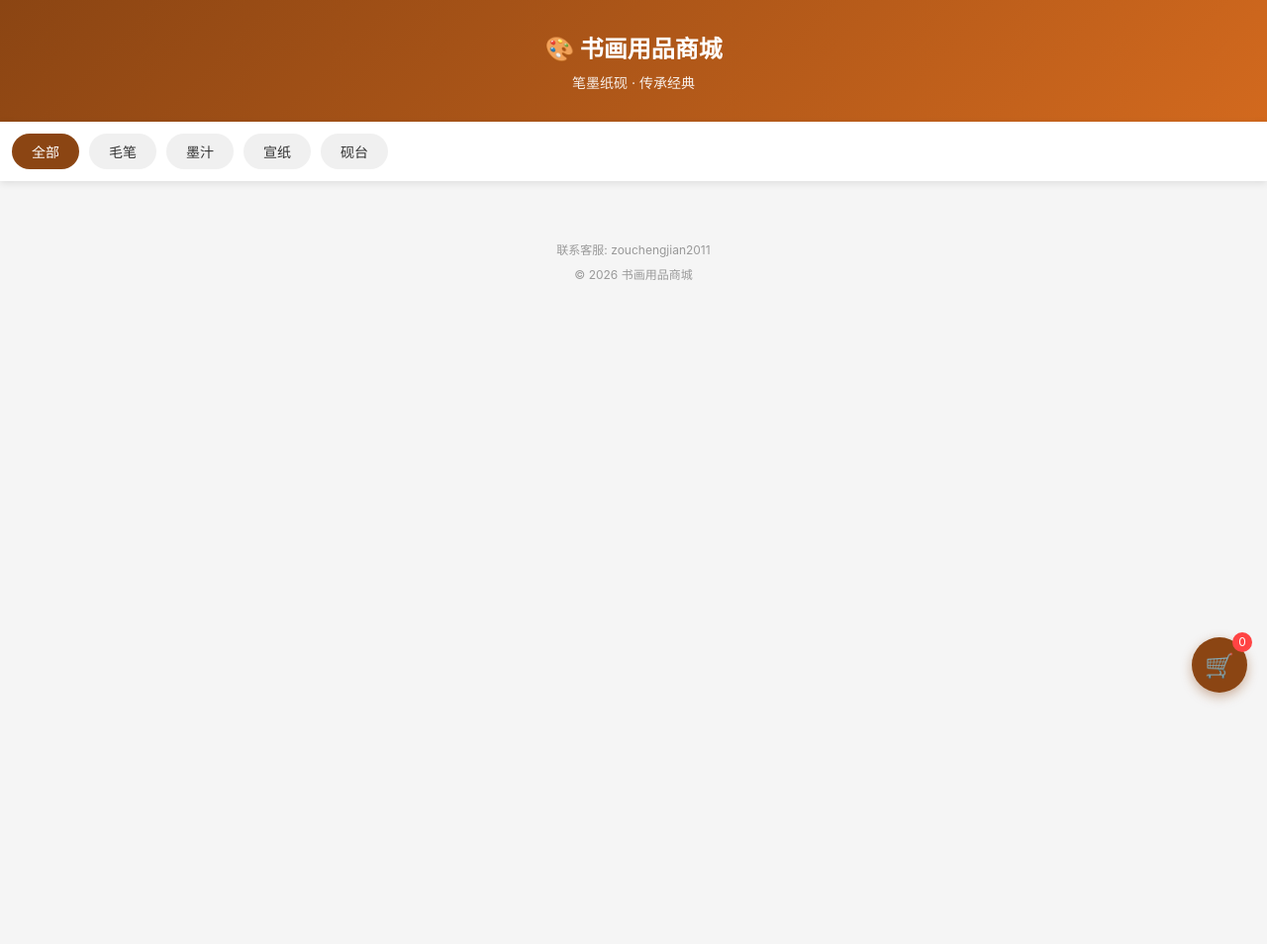
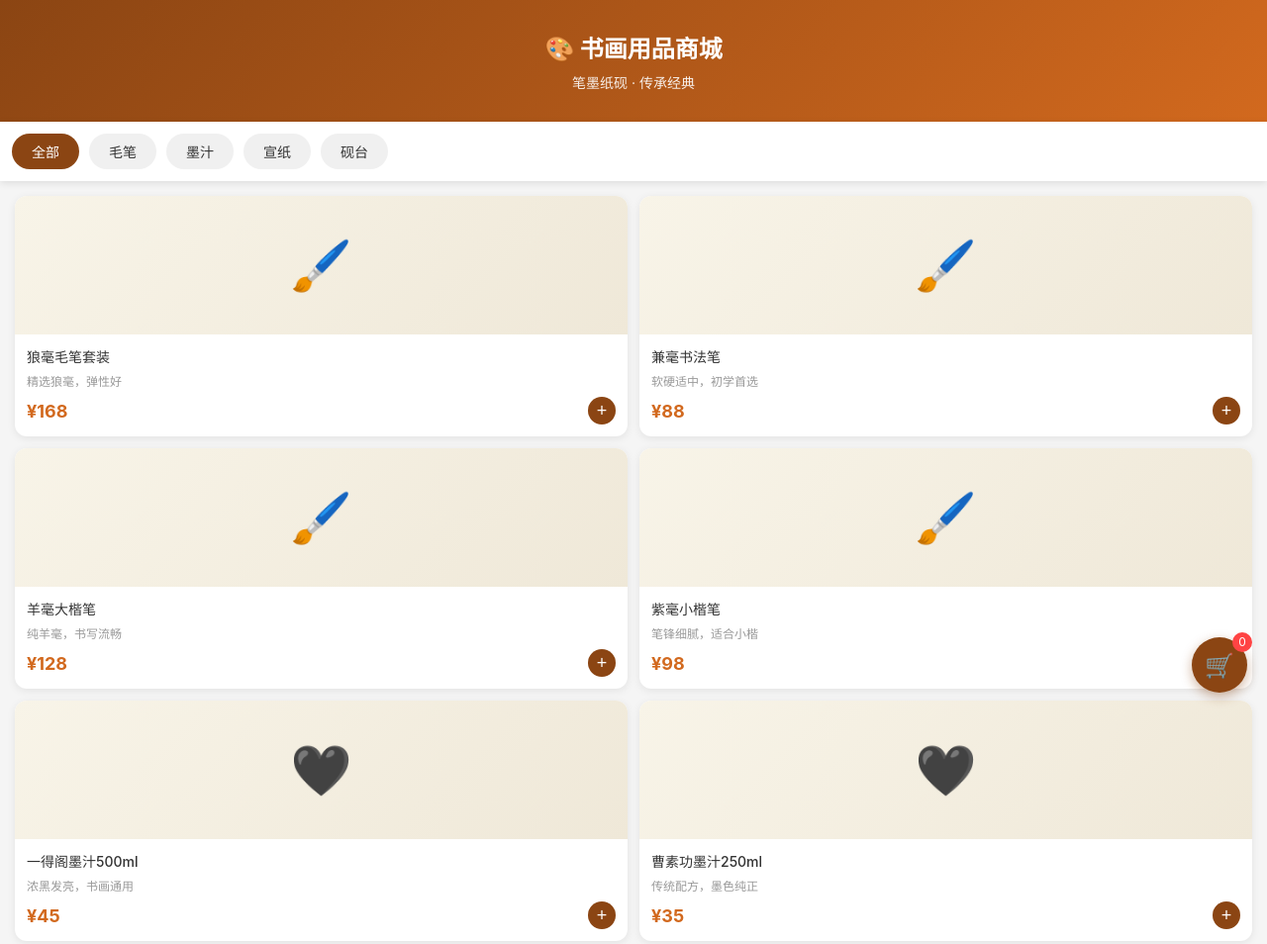
Before and after one commit to zouchengjian1982-pixel/shufa-shop, a plain HTML site: page index.html in a window 1280 px wide. Shown: the top 954 px of the page at 99% size. Before the commit the page ends 800 px from the top, so only its background shows below. Drawn offline with Linux system fonts and the light colour scheme; files that its build step writes are made by us from their sources.

Commit message:
Update stylesheet and script paths in index.html

```diff
--- a/index.html
+++ b/index.html
@@ -4,7 +4,7 @@
     <meta charset="UTF-8">
     <meta name="viewport" content="width=device-width, initial-scale=1.0, maximum-scale=1.0, user-scalable=no">
     <title>书画用品商城</title>
-    <link rel="stylesheet" href="css/style.css">
+    <link rel="stylesheet" href="style.css">
 </head>
 <body>
     <header class="header">
@@ -55,7 +55,7 @@
                 <span class="amount" id="payAmount">¥0</span>
             </div>
             <div class="qrcode-box">
-                <img src="images/pay_qrcode.png" alt="收款码" class="qrcode">
+                <img src="pay_qrcode.png" alt="收款码" class="qrcode">
                 <p>长按保存，微信扫码支付</p>
             </div>
             <div class="pay-info">
@@ -73,6 +73,6 @@
         <p>© 2026 书画用品商城</p>
     </footer>
 
-    <script src="js/app.js"></script>
+    <script src="app.js"></script>
 </body>
 </html>
```
